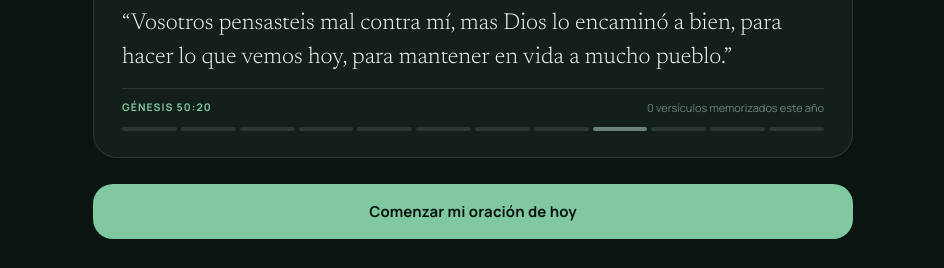
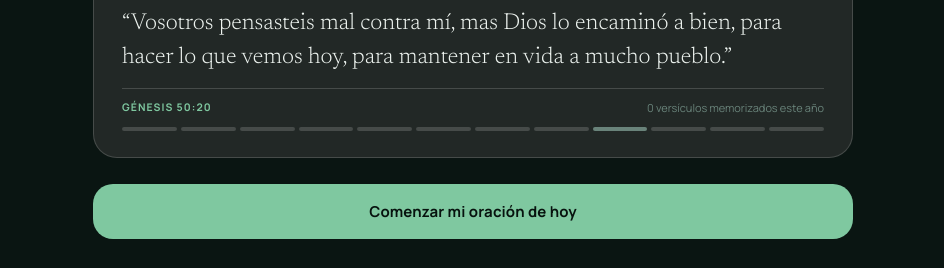
Before and after one commit to drflow77/RAP, a website built with Vite: page index.html in a window 1280 px wide. Shown: the part 503-771 px from the top of the page, without its empty margins (167-1111 px from the left). Built offline with nearby package versions, Linux system fonts and the light colour scheme.

Commit message:
Contraste de los temas oscuros y un tamaño de texto mayor
Contraste
El tema marfil se lee bien y los oscuros cansaban, pero medir la separación
entre tarjeta y fondo dio lo contrario de lo esperado:

  marfil          1.119  ← el que mejor se lee, y el de MENOR separación
  bosque antes    1.103
  azul antes      1.125

O sea que la claridad no era el problema. La diferencia está en el tono: en
marfil la tarjeta es blanco neutro (croma 0) sobre crema (croma 11), mientras
que en los oscuros el velo translúcido dejaba la tarjeta MÁS saturada que el
fondo — verde sobre verde, azul sobre azul, sin borde donde el ojo se apoye.

Se aplica el modelo de marfil a los dos temas oscuros: superficies opacas y
casi neutras sobre un fondo con tinte, y el borde de .10 a .16.

  bosque  fondo croma 11 → tarjeta croma 6   (separación 1.24)
  azul    fondo croma 30 → tarjeta croma 13  (separación 1.17)

Los tres temas claros no se tocan.

Tamaño de texto
Cuarto paso, "Enorme" (1.45). Comprobado a 375px: no hay desbordes, el
documento se mantiene en el ancho de la ventana.

Co-Authored-By: Claude Opus 5 <noreply@anthropic.com>

```diff
--- a/src/state/themes.js
+++ b/src/state/themes.js
@@ -29,7 +29,8 @@ export const CONFETTI_PALETTES = {
 export const TEXT_SCALES = [
   { value: 1, label: 'Normal' },
   { value: 1.15, label: 'Grande' },
-  { value: 1.3, label: 'Muy grande' }
+  { value: 1.3, label: 'Muy grande' },
+  { value: 1.45, label: 'Enorme' }
 ];
 
 export function normalizeTextScale(scale) {
--- a/src/style.css
+++ b/src/style.css
@@ -11,9 +11,13 @@
 [data-theme="bosque"] {
   --bg: #0A1512;
   --bg2: #0F1F1A;
-  --surf: rgba(255, 255, 255, .045);
-  --surf2: rgba(255, 255, 255, .075);
-  --line: rgba(255, 255, 255, .10);
+  /* Superficies casi neutras sobre un fondo con tinte, que es lo que hace
+     legible al tema marfil: allí la tarjeta es blanco puro sobre crema. Con
+     el velo translúcido anterior la tarjeta salía MÁS verde que el fondo, y
+     sin cambio de tono el ojo no encuentra el borde: verde sobre verde. */
+  --surf: #222826;
+  --surf2: #2D3331;
+  --line: rgba(255, 255, 255, .16);
   --ink: #EDF3EF;
   --ink2: #9DB3A9;
   --ink3: #69837A;
@@ -27,9 +31,10 @@
 [data-theme="azul"] {
   --bg: #081426;
   --bg2: #0D1F38;
-  --surf: rgba(255, 255, 255, .05);
-  --surf2: rgba(255, 255, 255, .085);
-  --line: rgba(255, 255, 255, .11);
+  /* Mismo criterio: el fondo es muy azul (croma 30), la tarjeta va neutra */
+  --surf: #21262E;
+  --surf2: #2C323B;
+  --line: rgba(255, 255, 255, .16);
   --ink: #EDF3FA;
   --ink2: #9FB4CC;
   --ink3: #6B819B;
```
Also changed, not shown: GAM/LOGO VEC FAA (1).png (added), GAM/LOGO VEC FAA BN (1).png (added), GAM/WhatsApp Image 2026-09-06 at 19.28.24.jpeg (added), GAM/fundacion amigos axapusco.jpg (added), 2 other files.
